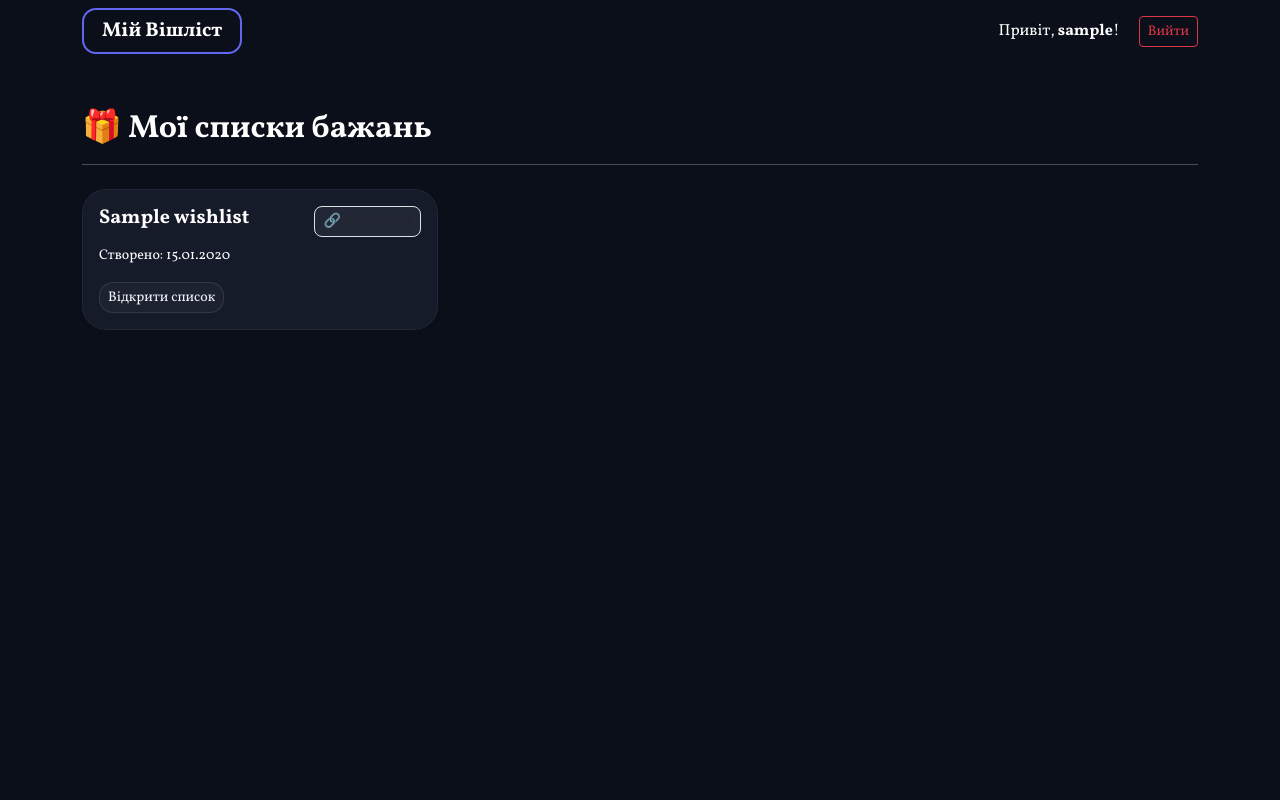
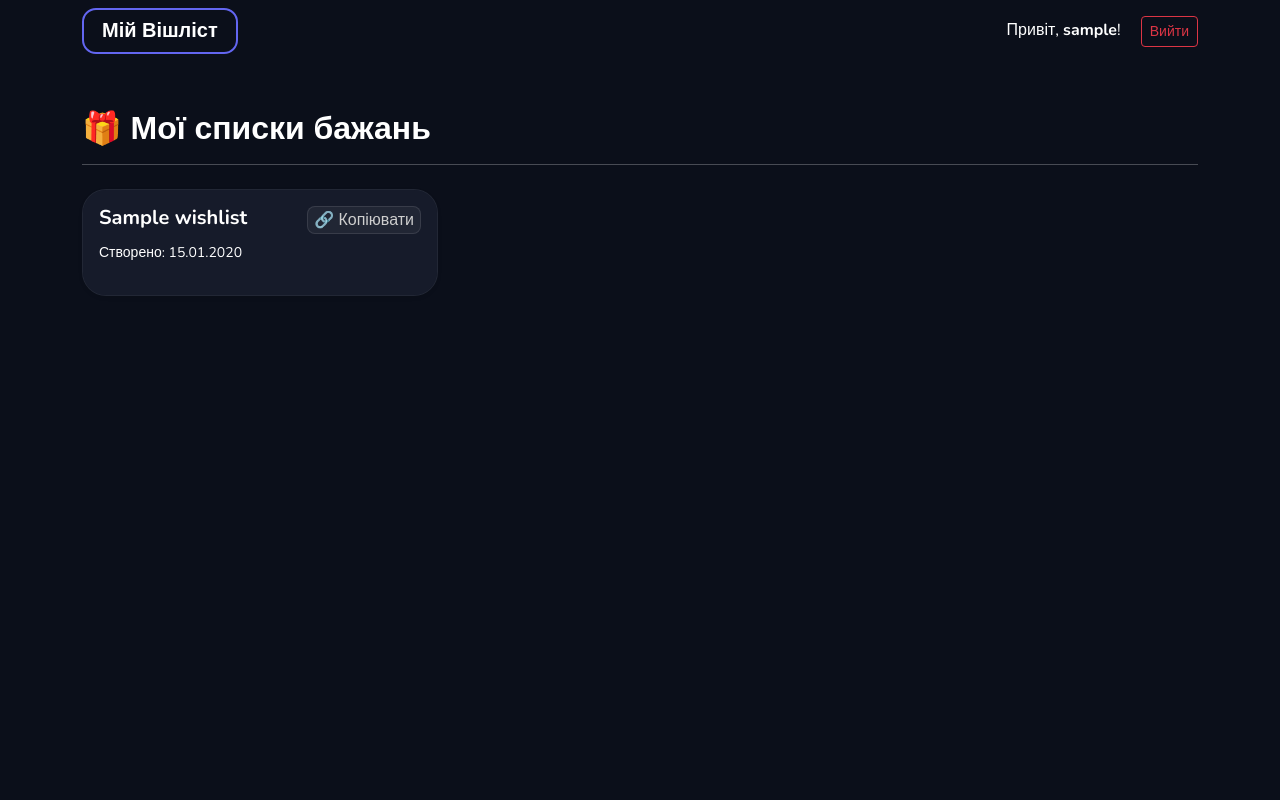
Before and after one commit to dubrovdim/wishlist, a Django app: page /dashboard/ in a window 1280 px wide. Run offline with Django 5.2, Linux system fonts and the light colour scheme; a user stored in the database is signed in; tables that the repository leaves empty hold one stand-in row (values such as "Sample post").

Commit message:
design edit

```diff
--- a/static/css/style.css
+++ b/static/css/style.css
@@ -1,5 +1,5 @@
-/* Підключаємо класичний шрифт Vollkorn */
-@import url('https://fonts.googleapis.com/css2?family=Vollkorn:ital,wght@0,400;0,500;0,600;0,700;0,800;0,900;1,400;1,500;1,600;1,700;1,800;1,900&display=swap');
+/* Підключаємо класичний шрифт Nunito */
+@import url('https://fonts.googleapis.com/css2?family=Nunito:wght@400;500;600;700;800;900&display=swap');
 
 :root {
     --bg-dark: #0b0f1a;      /* Ще глибший темний */
@@ -12,7 +12,7 @@
 }
 
 * {
-    font-family: 'Vollkorn', serif !important;
+    font-family: 'Nunito', sans-serif !important;
 }
 
 body {
@@ -34,6 +34,8 @@
     overflow: hidden;
     transition: all 0.3s ease;
     background-color: #1c1c28;
+    position: relative;
+    cursor: pointer;
 }
 
 .card:hover {
@@ -136,6 +138,7 @@
     border: 1px solid rgba(255, 255, 255, 0.1);
     border-radius: 8px;
     transition: 0.3s;
+    position: relative; z-index: 2;
 }
 
 .btn-copy:hover {
--- a/templates/dashboard.html
+++ b/templates/dashboard.html
@@ -13,13 +13,14 @@
                         <div class="d-flex justify-content-between align-items-start mb-2">
                             <h5 class="card-title mb-0">{{ wishlist.title }}</h5>
 
-                        <button onclick="copyLink('{{ request.scheme }}://{{ request.get_host }}{% url 'wishlist_detail' wishlist.pk %}', this)" class="btn btn-sm btn-copy border text-muted">
+                            <button onclick="copyLink('{{ request.scheme }}://{{ request.get_host }}{% url 'wishlist_detail' wishlist.pk %}', this)" class="btn-copy">
                                 🔗 Копіювати
                             </button>
                         </div>
-
                         <p class="text-bright small mb-3">Створено: {{ wishlist.created_at|date:"d.m.Y" }}</p>
-                    <a href="{% url 'wishlist_detail' wishlist.pk %}" class="btn btn-outline-primary btn-sm">Відкрити список</a>
+                        <a href="{% url 'wishlist_detail' wishlist.pk %}"
+                        class="stretched-link"
+                        aria-label="Відкрити список {{ wishlist.title }}"></a>
                     </div>
                 </div>
             </div>
```
Lines whose indentation alone changed are shown as unchanged.
